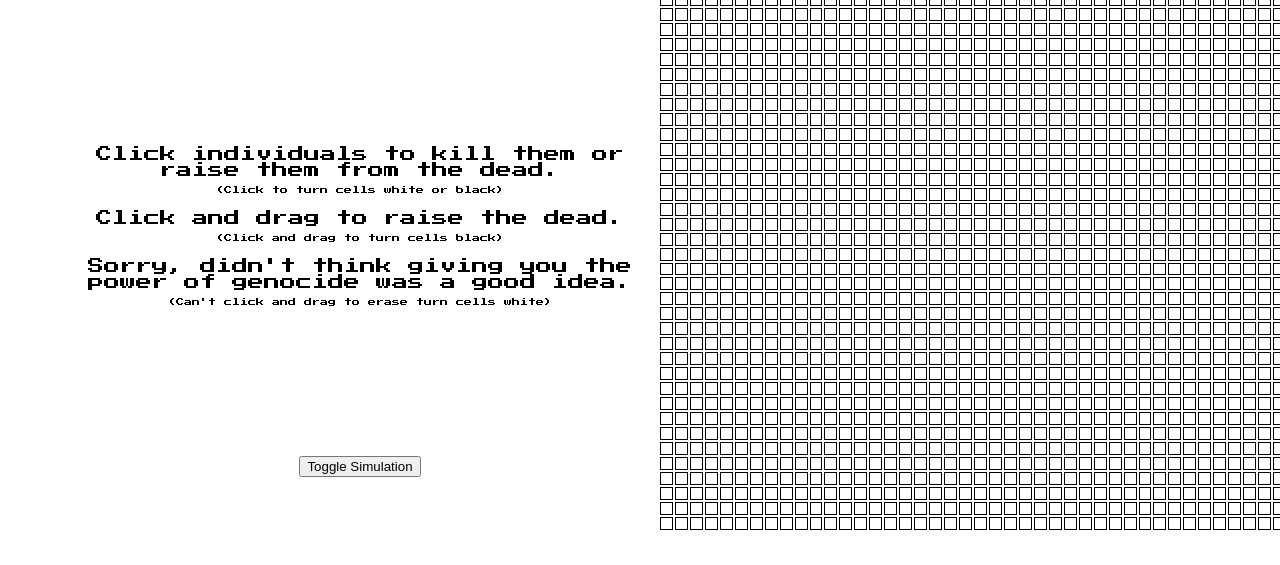
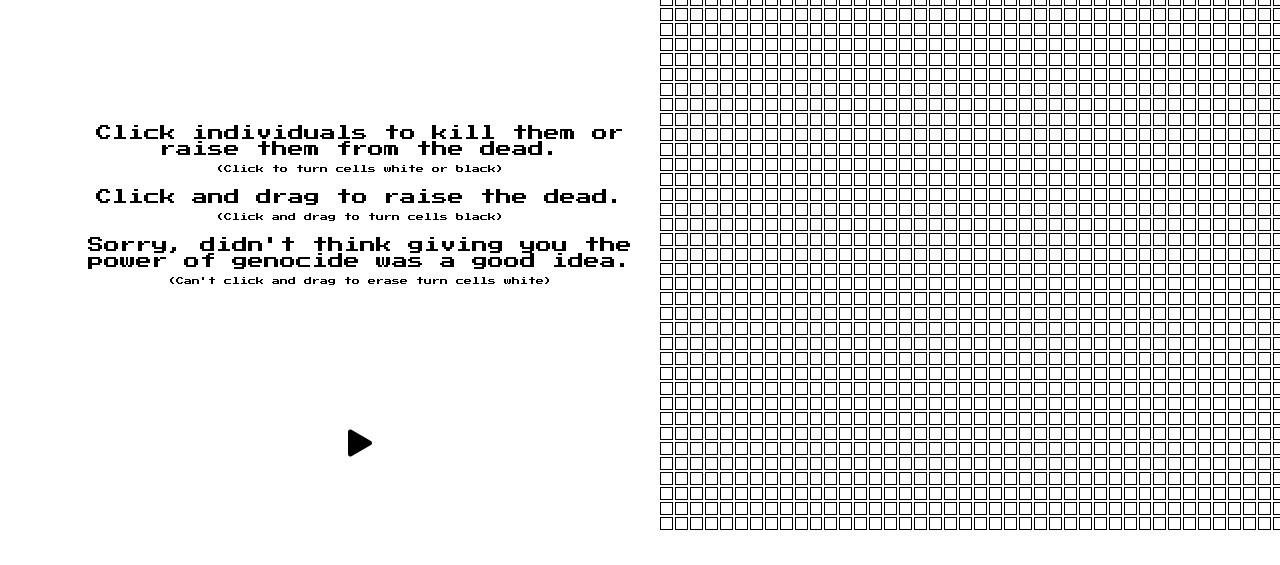
Before and after one commit to mskNeo/game-of-life, a plain HTML site: page index.html in a window 1280 px wide. Shown: the part 251-816 px from the top of the page. Drawn offline with nearby package versions, Linux system fonts and the light colour scheme; a web font is replaced by a local one.

Commit message:
toggle button styling

```diff
--- a/index.html
+++ b/index.html
@@ -4,6 +4,7 @@
     <meta charset="UTF-8">
     <meta name="viewport" content="width=device-width, initial-scale=1.0">
     <link rel="stylesheet" href="./styles.css">
+    <link rel="stylesheet" href="https://cdn.jsdelivr.net/npm/bootstrap-icons@1.3.0/font/bootstrap-icons.css">
     <title>Game of Life</title>
 </head>
 <body>
@@ -28,7 +29,7 @@
                 </p>
             </div>
             <div class="buttons">
-                <button id="toggle">Toggle Simulation</button>
+                <button id="toggle"><i class="bi bi-play-fill"></i></button>
             </div>
         </div>
 
--- a/main.js
+++ b/main.js
@@ -56,9 +56,11 @@ function setup() {
         if (start) {
             simulation = setInterval(getNextGeneration, 100);
             start = false;
+            toggleBtn.innerHTML = '<i class="bi bi-pause-fill"></i>';
         } else {
             clearInterval(simulation);
             start = true;
+            toggleBtn.innerHTML = '<i class="bi bi-play-fill"></i>';
         }
     });
 }
--- a/styles.css
+++ b/styles.css
@@ -82,6 +82,18 @@ body {
     margin-bottom: 0;
 }
 
+#toggle {
+    padding: 0.3rem 0.5rem;
+    background: transparent;
+    border: 0 solid transparent;
+    font-size: 3rem;
+}
+
+#toggle:hover {
+    cursor: pointer;
+    background: #cacaca;
+}
+
 .cell  {
     border: 1px solid black;
 }
```
